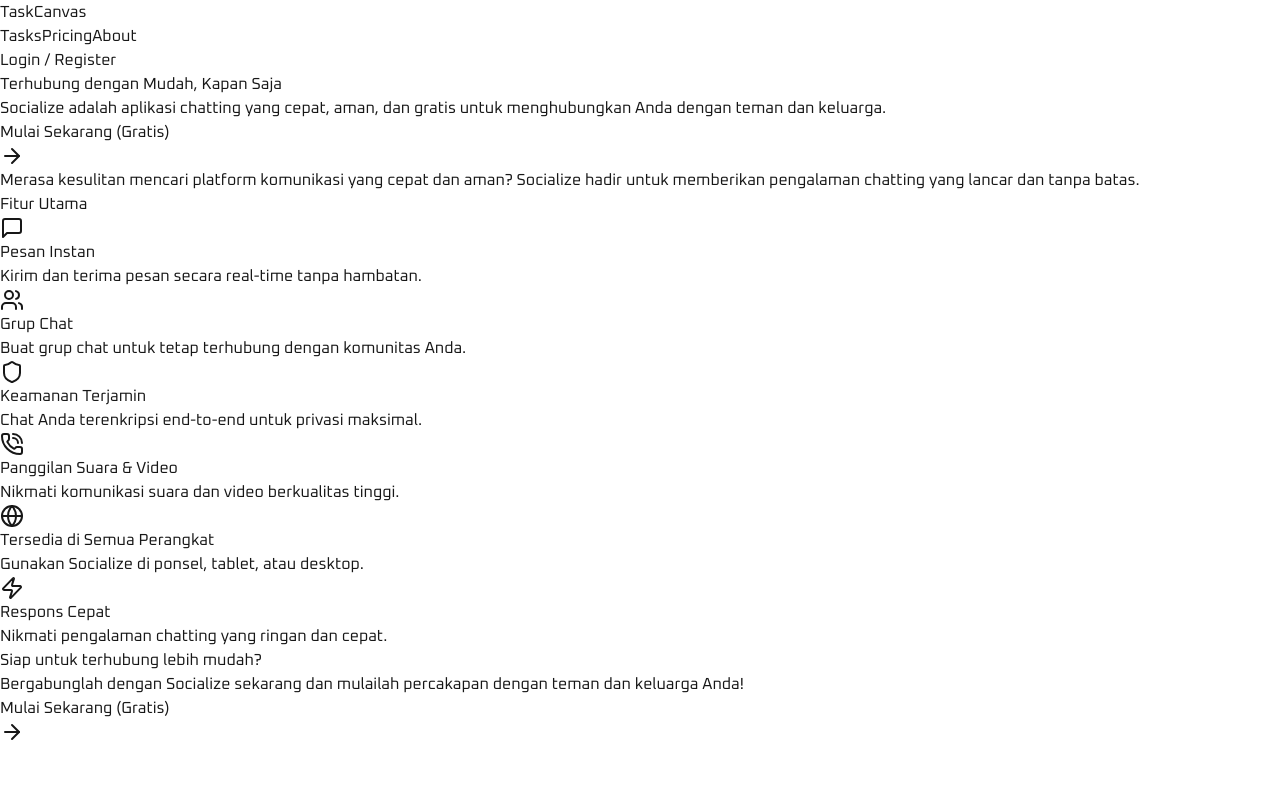
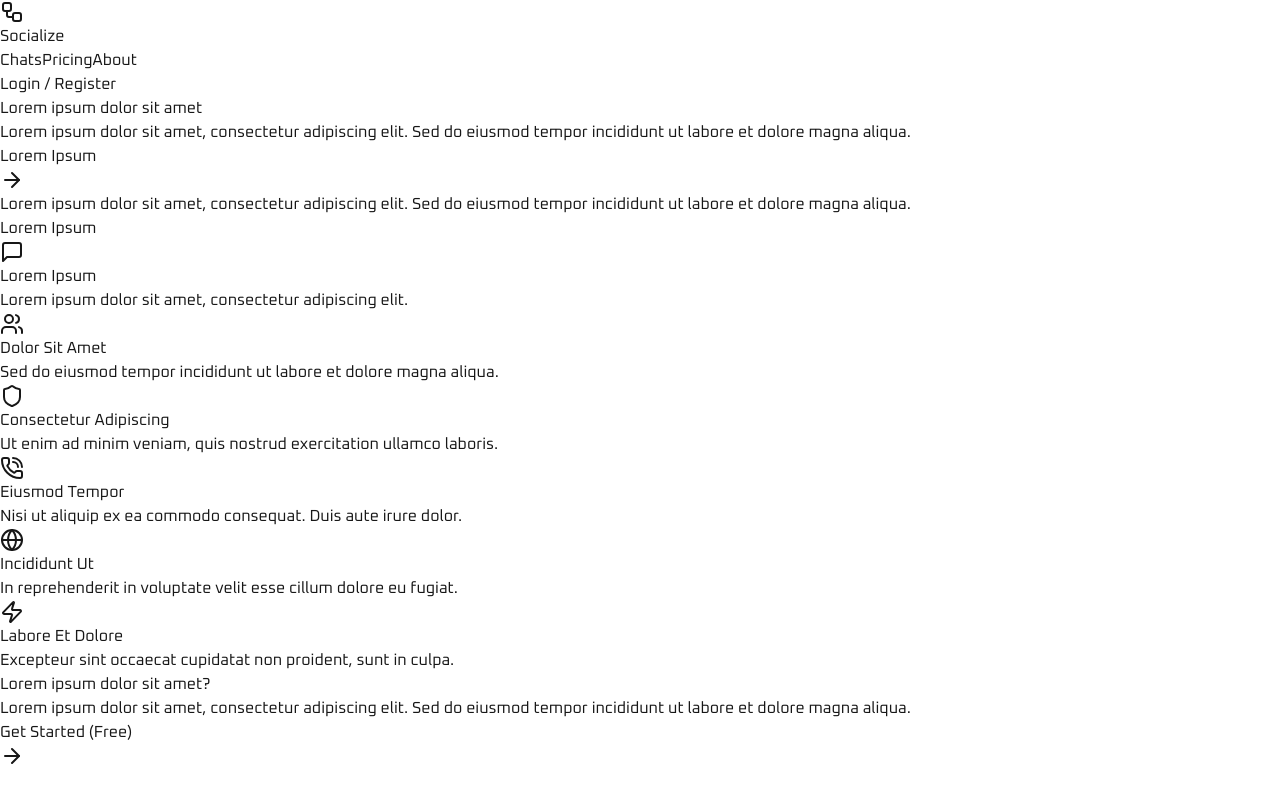
Before and after one commit to Faiz2979/firebase-task-management, a Next.js app: page / in a window 1280 px wide. Built offline with nearby package versions, Linux system fonts and the light colour scheme.

Commit message:
blank chat, dummy text

```diff
--- a/src/components/Landing-Section/CTA.tsx
+++ b/src/components/Landing-Section/CTA.tsx
@@ -1,23 +1,21 @@
 import { ArrowRight } from "lucide-react";
 import Link from "next/link";
 
-
-export default function CtaSection(){
-
+export default function CtaSection() {
     return (
         <section className="w-full py-12 md:py-24 bg-gray-50 text-center">
             <div className="w-full max-w-7xl mx-auto px-4 sm:px-6 lg:px-8">
                 <h2 className="text-3xl font-bold tracking-tighter sm:text-4xl md:text-5xl text-gray-900">
-                Siap untuk terhubung lebih mudah?
+                    Lorem ipsum dolor sit amet?
                 </h2>
                 <p className="mx-auto max-w-[600px] text-gray-600 md:text-xl mt-4">
-                Bergabunglah dengan Socialize sekarang dan mulailah percakapan dengan teman dan keluarga Anda!
+                    Lorem ipsum dolor sit amet, consectetur adipiscing elit. Sed do eiusmod tempor incididunt ut labore et dolore magna aliqua.
                 </p>
                 <Link href="/auth/register" className="inline-flex items-center justify-center rounded-md bg-blue-600 px-8 py-3 text-sm font-medium text-white hover:bg-blue-700 transition-colors mt-6">
-                Mulai Sekarang (Gratis)
-                <ArrowRight className="ml-2 h-4 w-4" />
+                    Get Started (Free)
+                    <ArrowRight className="ml-2 h-4 w-4" />
                 </Link>
             </div>
-            </section>
+        </section>
     );
 }
--- a/src/components/Landing-Section/Features.tsx
+++ b/src/components/Landing-Section/Features.tsx
@@ -1,25 +1,23 @@
 import { Globe, MessageSquare, PhoneCall, Shield, Users, Zap } from "lucide-react";
 import { ReactNode } from "react";
-
 
 export default function FeaturesSection(){
   return (
     <section className="w-full py-12 md:py-24 bg-white">
     <div className="w-full max-w-7xl mx-auto px-4 sm:px-6 lg:px-8">
-        <h2 className="text-3xl font-bold tracking-tighter text-center mb-12 text-gray-900">Fitur Utama</h2>
+    <h2 className="text-3xl font-bold tracking-tighter text-center mb-12 text-gray-900">Lorem Ipsum</h2>
     <div className="grid grid-cols-1 md:grid-cols-2 lg:grid-cols-3 gap-8">
-          <FeatureCard icon={<MessageSquare className="h-8 w-8" />} title="Pesan Instan" description="Kirim dan terima pesan secara real-time tanpa hambatan." />
-          <FeatureCard icon={<Users className="h-8 w-8" />} title="Grup Chat" description="Buat grup chat untuk tetap terhubung dengan komunitas Anda." />
-          <FeatureCard icon={<Shield className="h-8 w-8" />} title="Keamanan Terjamin" description="Chat Anda terenkripsi end-to-end untuk privasi maksimal." />
-          <FeatureCard icon={<PhoneCall className="h-8 w-8" />} title="Panggilan Suara & Video" description="Nikmati komunikasi suara dan video berkualitas tinggi." />
-          <FeatureCard icon={<Globe className="h-8 w-8" />} title="Tersedia di Semua Perangkat" description="Gunakan Socialize di ponsel, tablet, atau desktop." />
-          <FeatureCard icon={<Zap className="h-8 w-8" />} title="Respons Cepat" description="Nikmati pengalaman chatting yang ringan dan cepat." />
+      <FeatureCard icon={<MessageSquare className="h-8 w-8" />} title="Lorem Ipsum" description="Lorem ipsum dolor sit amet, consectetur adipiscing elit." />
+      <FeatureCard icon={<Users className="h-8 w-8" />} title="Dolor Sit Amet" description="Sed do eiusmod tempor incididunt ut labore et dolore magna aliqua." />
+      <FeatureCard icon={<Shield className="h-8 w-8" />} title="Consectetur Adipiscing" description="Ut enim ad minim veniam, quis nostrud exercitation ullamco laboris." />
+      <FeatureCard icon={<PhoneCall className="h-8 w-8" />} title="Eiusmod Tempor" description="Nisi ut aliquip ex ea commodo consequat. Duis aute irure dolor." />
+      <FeatureCard icon={<Globe className="h-8 w-8" />} title="Incididunt Ut" description="In reprehenderit in voluptate velit esse cillum dolore eu fugiat." />
+      <FeatureCard icon={<Zap className="h-8 w-8" />} title="Labore Et Dolore" description="Excepteur sint occaecat cupidatat non proident, sunt in culpa." />
     </div>
     </div>
   </section>
   )
 }
-
 
 interface FeatureCardProps {
   icon: ReactNode;
--- a/src/components/Landing-Section/Hero.tsx
+++ b/src/components/Landing-Section/Hero.tsx
@@ -6,13 +6,13 @@ export default function HeroSection(){
     <section className="w-full h-screen flex items-center py-12 md:py-24 lg:py-32 bg-gradient-to-r from-blue-500 to-purple-600 text-white">
     <div className="w-full max-w-7xl mx-auto px-4 sm:px-6 lg:px-8 text-center">
       <h1 className="text-4xl font-bold tracking-tighter sm:text-5xl md:text-6xl lg:text-7xl">
-            Terhubung dengan Mudah, Kapan Saja
+      Lorem ipsum dolor sit amet
       </h1>
       <p className="mx-auto max-w-[700px] text-lg md:text-xl mt-4">
-            Socialize adalah aplikasi chatting yang cepat, aman, dan gratis untuk menghubungkan Anda dengan teman dan keluarga.
+      Lorem ipsum dolor sit amet, consectetur adipiscing elit. Sed do eiusmod tempor incididunt ut labore et dolore magna aliqua.
       </p>
       <Link href="/auth/register" className="inline-flex items-center justify-center rounded-md bg-white px-8 py-3 text-sm font-medium text-blue-600 hover:bg-gray-200 transition-colors mt-6">
-            Mulai Sekarang (Gratis)
+      Lorem Ipsum
       <ArrowRight className="ml-2 h-4 w-4" />
       </Link>
     </div>
--- a/src/components/Landing-Section/Problem.tsx
+++ b/src/components/Landing-Section/Problem.tsx
@@ -5,9 +5,8 @@ export default function ProblemSection(){
         <section className="w-full py-12 md:py-24 bg-gray-50 text-center">
       <div className="w-full max-w-7xl mx-auto px-4 sm:px-6 lg:px-8">
         <p className="text-lg md:text-xl text-gray-600">
-          Merasa kesulitan mencari platform komunikasi yang cepat dan aman? Socialize hadir untuk memberikan pengalaman chatting yang lancar dan tanpa batas.
-        </p>
-      </div>
+              Lorem ipsum dolor sit amet, consectetur adipiscing elit. Sed do eiusmod tempor incididunt ut labore et dolore magna aliqua.
+            </p>  </div>
     </section>
     )
 }
--- a/src/components/navbar.tsx
+++ b/src/components/navbar.tsx
@@ -1,10 +1,10 @@
 "use client"
 
+import { WorkflowIcon } from "lucide-react"
 import Image from "next/image"
 import Link from "next/link"
 import { useRouter } from "next/navigation"
 import { useEffect, useState } from "react"
-
 interface User {
   name: string
   email: string
@@ -51,13 +51,16 @@ export default function Navbar() {
         <div className="flex justify-between h-16 items-center">
           {/* Logo & Brand */}
           <div className="flex items-center">
-            <Link href={"/"} className="text-xl font-bold text-gray-800">TaskCanvas</Link>
+            <Link href={"/"} className="flex items-center gap-2 text-xl font-bold text-gray-800">
+              <WorkflowIcon />
+              <span>Socialize</span>
+            </Link>
           </div>
 
           {/* Desktop Navigation */}
           <div className="hidden md:flex items-center space-x-4 font-semibold">
             <Link href="/tasks" className="text-gray-600 hover:text-gray-900 px-3 py-2 rounded-md text-sm">
-              Tasks
+              Chats
             </Link>
             <Link href="/pricing" className="text-gray-600 hover:text-gray-900 px-3 py-2 rounded-md text-sm">
               Pricing
```
Also changed, not shown: src/app/chat/page.tsx (added, +29 -0 lines), src/app/auth/register/layout.tsx (renamed from src/app/auth/register.tsx/layout.tsx), src/app/auth/register/page.tsx (added). Lines whose indentation alone changed are shown as unchanged.
